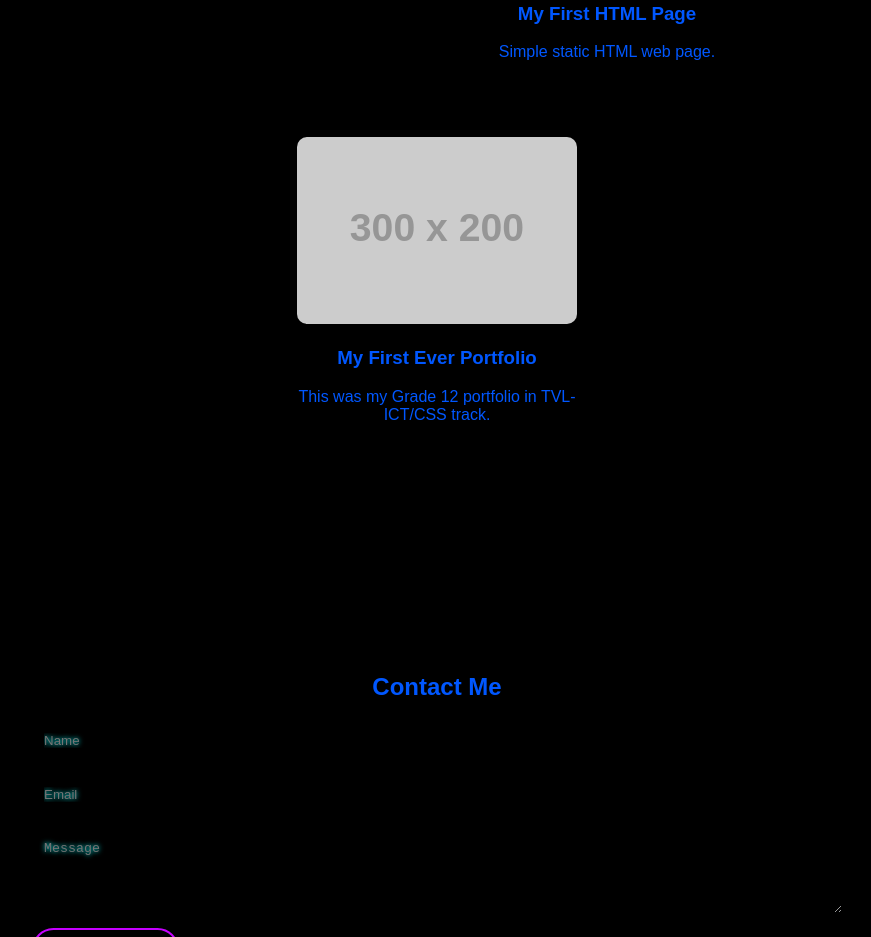
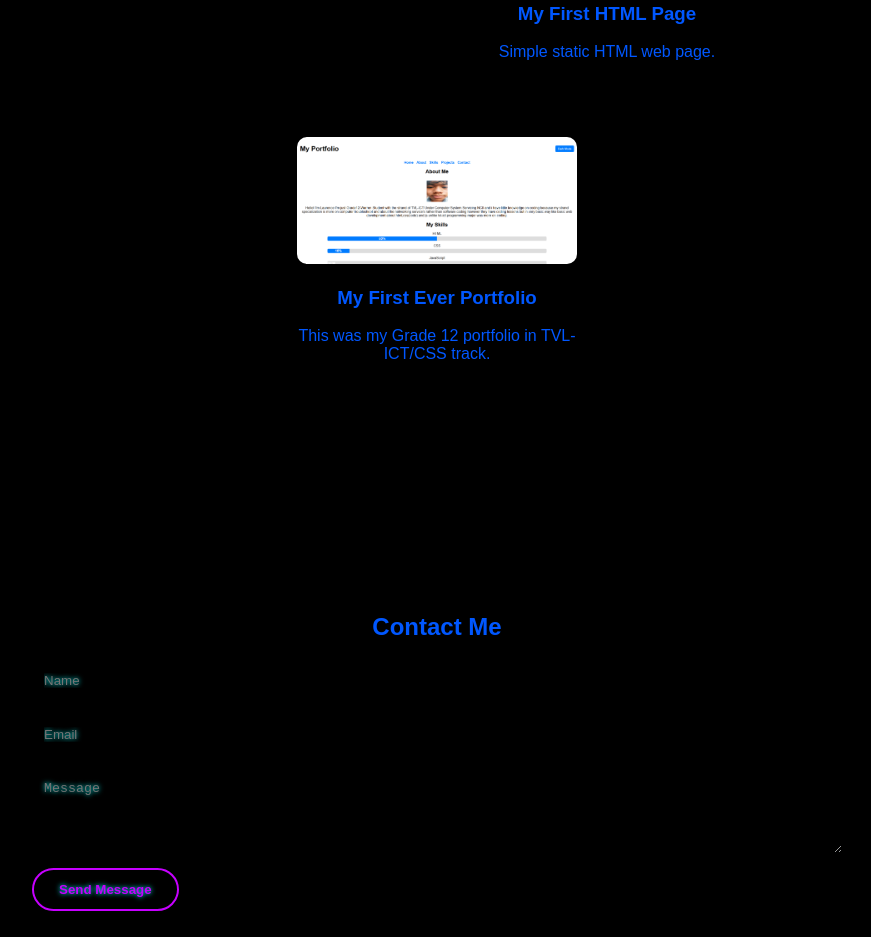
Before and after one commit to benjidict/je, a plain HTML site: page index.html in a window 1280 px wide. Shown: the part 3169-4106 px from the top of the page, without its empty margins (203-1074 px from the left). Drawn offline with Linux system fonts and the light colour scheme; placeholder pictures from the web are drawn by us; animation ran at ten frames a second.

Commit message:
Update index.html

```diff
--- a/index.html
+++ b/index.html
@@ -116,7 +116,7 @@
 
           <!-- Project 3 -->
           <a href="ict/index.html" target="_blank" class="card" tabindex="0">
-            <img src="https://via.placeholder.com/300x200" alt="Project 3 Screenshot" />
+            <img src="haha.PNG" alt="Project 3 Screenshot" />
             <h3>My First Ever Portfolio</h3>
             <p>This was my Grade 12 portfolio in TVL-ICT/CSS track.</p>
           </div>
```
